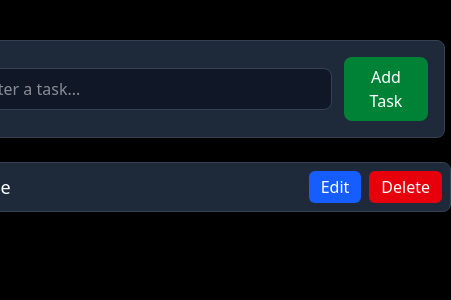
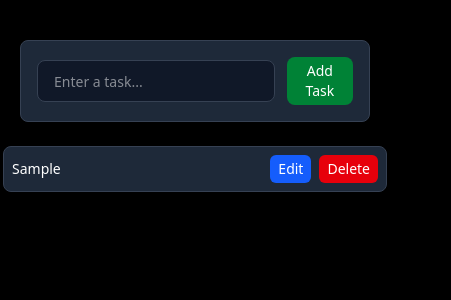
Before and after one commit to izazahamedmallick/Todo-App, a React (Vite) app: page / in a window 390 px wide. Both pictures are taken after typing "Sample" into the empty fields and a click on the button "Add Task". Shown: the top 300 px of the page, 451 px wide, since content can reach past the window. Built offline with nearby package versions, Linux system fonts and the light colour scheme.

Commit message:
responsive for mobile and tab

```diff
--- a/src/App.tsx
+++ b/src/App.tsx
@@ -38,10 +38,10 @@ function App() {
     };
     return (
         <div className="min-h-screen flex items-center flex-col m-4">
-            <div className="w-[500px]">
+            <div className="w-[350px] md:w-[500px]">
                 <InputForm handleTaskSubmit={handleTaskSubmit} />
             </div>
-            <div className="w-lg">
+            <div className="w-sm md:w-lg">
                 <TaskList
                     tasks={tasks}
                     onDelete={handleDelete}
--- a/src/Components/InputForm.tsx
+++ b/src/Components/InputForm.tsx
@@ -7,7 +7,7 @@ interface IInputFormTypes {
 const InputForm: React.FC<IInputFormTypes> = ({ handleTaskSubmit }) => {
     const [taskInput, setTaskInput] = useState("");
 
-    const handleSubmit = (e: React.FormEvent<HTMLFormElement>) => {
+    const handleSubmit = (e: React.FormEvent) => {
         e.preventDefault();
         if (taskInput.trim() === "") {
             alert("Enter a valid task!");
@@ -26,13 +26,13 @@ const InputForm: React.FC<IInputFormTypes> = ({ handleTaskSubmit }) => {
                 <input
                     value={taskInput}
                     type="text"
-                    className="w-full px-4 py-2 text-white bg-gray-900 border border-gray-700 rounded-lg focus:outline-none focus:ring-2 focus:ring-blue-500"
+                    className="w-full px-4 py-2 text-white bg-gray-900 border border-gray-700 rounded-lg focus:outline-none focus:ring-2 focus:ring-blue-500 placeholder:text-sm md:placeholder:text-md"
                     placeholder="Enter a task..."
                     onChange={(e) => setTaskInput(e.target.value)}
                 />
                 <button
                     type="submit"
-                    className="px-4 py-2 cursor-pointer bg-green-700 text-white font-medium rounded-lg hover:bg-green-600 transition duration-200"
+                    className="text-sm px-3 py-1 md:px-4 md:py-2 md:text-lg cursor-pointer bg-green-700 text-white font-medium rounded-lg hover:bg-green-600 transition duration-200"
                 >
                     Add Task
                 </button>
--- a/src/Components/TaskList.tsx
+++ b/src/Components/TaskList.tsx
@@ -45,38 +45,38 @@ const TaskList: React.FC<ITaskListProps> = ({ tasks, onDelete, onUpdate }) => {
                                     onChange={(e) =>
                                         setEditText(e.target.value)
                                     }
-                                    className="w-full px-3 py-2 text-white bg-gray-900 border border-gray-700 rounded-lg focus:outline-none focus:ring-2 focus:ring-blue-500"
+                                    className="w-full px-3 py-1 text-white bg-gray-900 border border-gray-700 rounded-lg focus:outline-none focus:ring-2 focus:ring-blue-500"
                                     autoFocus
                                 />
                                 <button
                                     type="submit"
-                                    className="px-3 py-2 bg-green-600 text-white rounded-md hover:bg-green-500 transition duration-200"
+                                    className="text-sm px-2 md:text-md md:px-3 py-1 bg-green-600 text-white rounded-md hover:bg-green-500 transition duration-200"
                                 >
                                     Save
                                 </button>
                                 <button
                                     type="button"
                                     onClick={() => setEditingId(null)}
-                                    className="px-3 py-2 bg-gray-600 text-white rounded-md hover:bg-gray-500 transition duration-200"
+                                    className="text-sm px-2 md:text-md md:px-3 py-2 bg-gray-600 text-white rounded-md hover:bg-gray-500 transition duration-200"
                                 >
                                     Cancel
                                 </button>
                             </form>
                         ) : (
                             <>
-                                <span className="text-white text-lg">
+                                <span className="text-white text-sm md:text-lg">
                                     {task.task}
                                 </span>
                                 <div className="flex gap-2">
                                     <button
                                         onClick={() => handleEditClick(task)}
-                                        className="px-3 py-1 bg-blue-600 cursor-pointer text-white rounded-md hover:bg-blue-500 transition duration-200"
+                                        className="text-sm px-2 md:text-md md:px-3 py-1 bg-blue-600 cursor-pointer text-white rounded-md hover:bg-blue-500 transition duration-200"
                                     >
                                         Edit
                                     </button>
                                     <button
                                         onClick={() => onDelete(task.id)}
-                                        className="px-3 py-1 bg-red-600 cursor-pointer text-white rounded-md hover:bg-red-500 transition duration-200"
+                                        className="text-sm px-2 md:text-md md:px-3 py-1 bg-red-600 cursor-pointer text-white rounded-md hover:bg-red-500 transition duration-200"
                                     >
                                         Delete
                                     </button>
```
